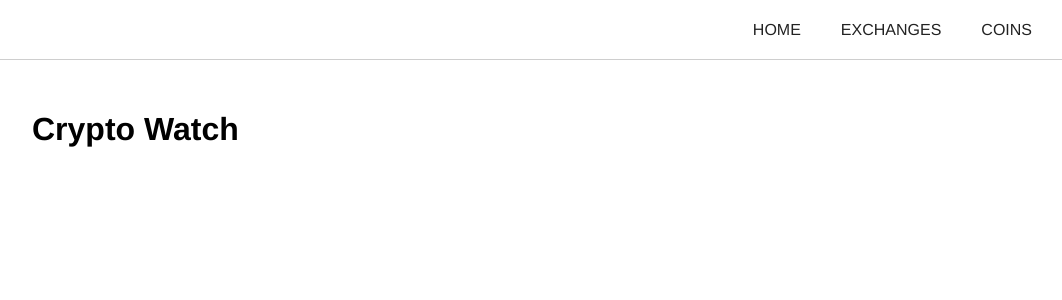
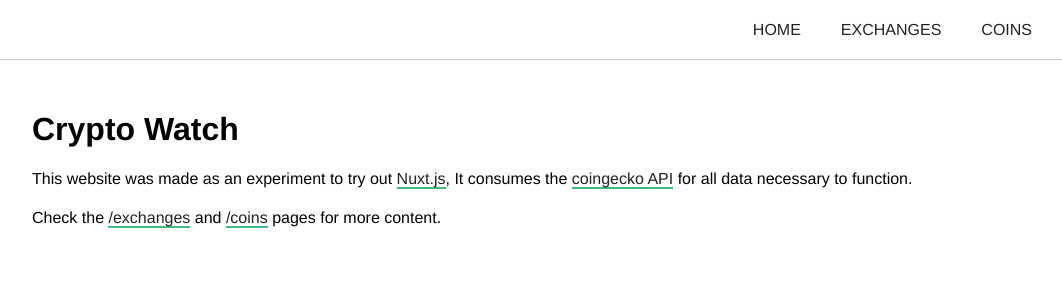
Before and after one commit to WesselSmit/nuxt_crypto, a Nuxt app: page / in a window 1280 px wide. Shown: the top 300 px of the page, without its empty margins (108-1170 px from the left). Built offline with nearby package versions, Linux system fonts and the light colour scheme.

Commit message:
home page done

```diff
--- a/components/Card.vue
+++ b/components/Card.vue
@@ -1,12 +1,20 @@
 <template>
   <article class="card">
     <nuxt-img
+      v-if="image"
       :src="image"
       :quality="80"
       :width="50"
       class="card__image"
     />
+
     <h2 class="card__title">{{ title }}</h2>
+
+    <p
+      v-if="body"
+      class="card__body">
+      {{ body }}
+    </p>
   </article>
 </template>
 
@@ -15,11 +23,15 @@ export default {
   props: {
     image: {
       type: String,
-      required: true
+      default: null
     },
     title: {
       type: String,
       required: true
+    },
+    body: {
+      type: String,
+      default: null
     }
   }
 }
--- a/components/Header.vue
+++ b/components/Header.vue
@@ -43,7 +43,6 @@ export default {}
     &__link {
       color: $clr-text;
       text-transform: uppercase;
-      text-decoration: none;
 
       &:hover {
         color: $clr-accent;
--- a/pages/exchanges.vue
+++ b/pages/exchanges.vue
@@ -25,7 +25,6 @@ export default {
   async asyncData() {
     const res = await fetch('https://api.coingecko.com/api/v3/exchanges')
     const data = await res.json()
-    console.log(data)
     return { exchanges: data }
   },
 }
--- a/pages/index.vue
+++ b/pages/index.vue
@@ -1,9 +1,32 @@
 <template>
-  <h1>Crypto Watch</h1>
+  <main class="home">
+    <h1>Crypto Watch</h1>
 
+    <p class="home__intro">This website was made as an experiment to try out <a href="https://nuxtjs.org" target="_blank" class="home__link">Nuxt.js</a>, It consumes the <a href="https://www.coingecko.com/en/api/documentation" target="_blank" class="home__link">coingecko API</a> for all data necessary to function.</p>
 
+    <p>Check the <nuxt-link to="/exchanges" class="home__link">/exchanges</nuxt-link> and <nuxt-link to="/coins" class="home__link">/coins</nuxt-link> pages for more content.</p>
+  </main>
 </template>
 
 <script>
 export default {}
 </script>
+
+<style lang="scss">
+  .home {
+    margin: $space-xl 0;
+
+    &__intro {
+      margin-bottom: $space-md;
+    }
+
+    &__link {
+      color: $clr-text;
+      border-bottom: 2px solid $clr-accent;
+
+      &:hover {
+        color: $clr-accent;
+      }
+    }
+  }
+</style>
```
